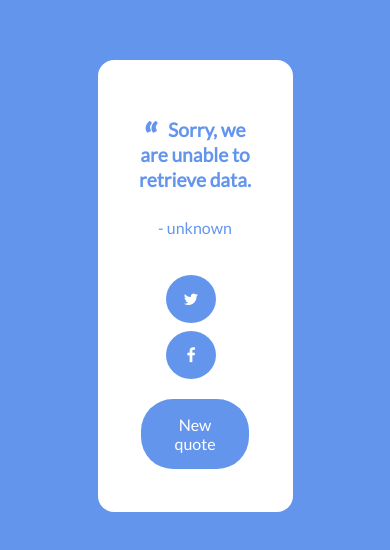
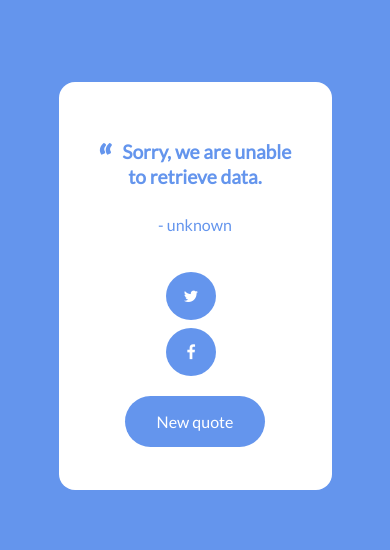
Before and after one commit to hhhoang/random_quote_generator, a plain HTML site: page index.html in a window 390 px wide. Shown: the part 136-686 px from the top of the page. Drawn offline with nearby package versions, Linux system fonts and the light colour scheme; no server answers.

Commit message:
change width of quote box

```diff
--- a/style.css
+++ b/style.css
@@ -14,6 +14,10 @@ main {
     font-family: 'Lato', sans-serif;
 }
 
+a:hover {
+    opacity: 0.7;
+}
+
 #container {
     background-color: cornflowerblue;
     display: flex;
@@ -25,7 +29,7 @@ main {
 
 section {
     background-color: white;
-    max-width: 50vw;
+    width: 50vw;
     height: auto;
     border-radius: 1em;
 }
@@ -113,6 +117,9 @@ section {
     #container {
         flex-direction: column;
     }
+    section {
+        width: 70vw;
+    }
     .flex-container {
         flex-direction: column;
         justify-content: center;
```
